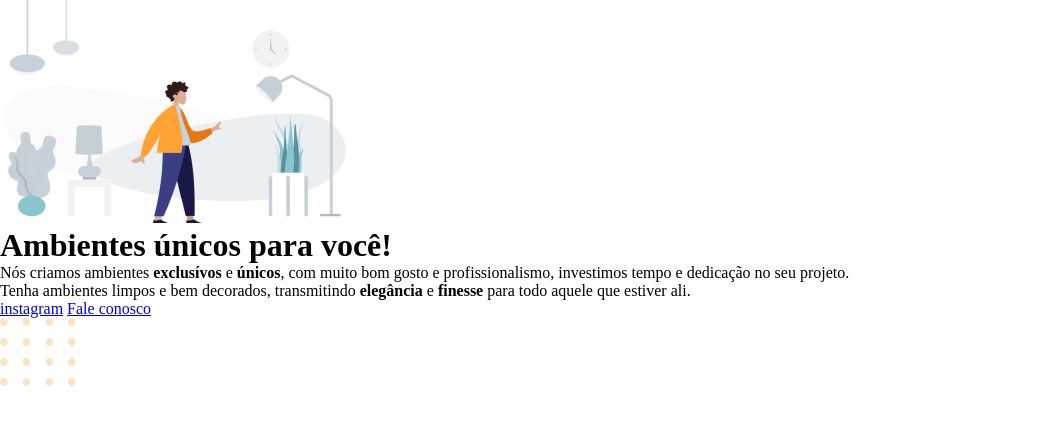
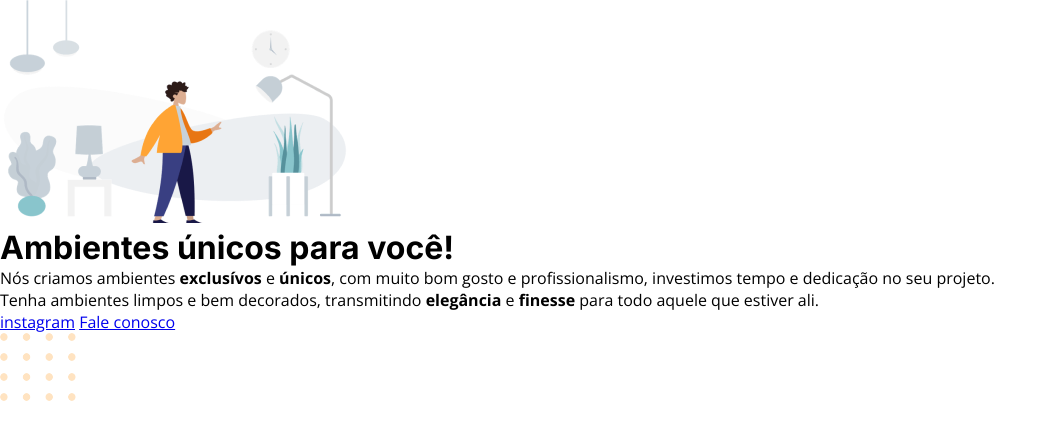
Before and after one commit to jhGomess/stage2_projeto1, a plain HTML site: page index.html in a window 1280 px wide. Shown: the whole page, without its empty margins (0-1057 px from the left). Drawn offline with nearby package versions, Linux system fonts and the light colour scheme.

Commit message:
adicionado as fontes da página e colocada elas no css.

```diff
--- a/index.html
+++ b/index.html
@@ -1,11 +1,19 @@
 <!DOCTYPE html>
 <html lang="pt-br">
   <head>
+    <link rel="preconnect" href="https://fonts.googleapis.com" />
+    <link rel="preconnect" href="https://fonts.gstatic.com" crossorigin />
+
     <meta charset="UTF-8" />
     <meta name="viewport" content="width=device-width, initial-scale=1.0" />
+    <title>Movéis customizados</title>
 
     <link rel="stylesheet" href="style.css" />
-    <title>Movéis customizados</title>
+
+    <link
+      href="https://fonts.googleapis.com/css2?family=Inter:wght@400;700&family=Open+Sans:wght@400;700&display=swap"
+      rel="stylesheet"
+    />
   </head>
   <body>
     <div class="hero">
--- a/style.css
+++ b/style.css
@@ -11,4 +11,9 @@
 
 body {
   font-size: 1.6rem;
+  font-family: "Open Sans", sans-serif;
 }
+
+h1 {
+  font-family: "Inter", sans-serif;
+}
```
